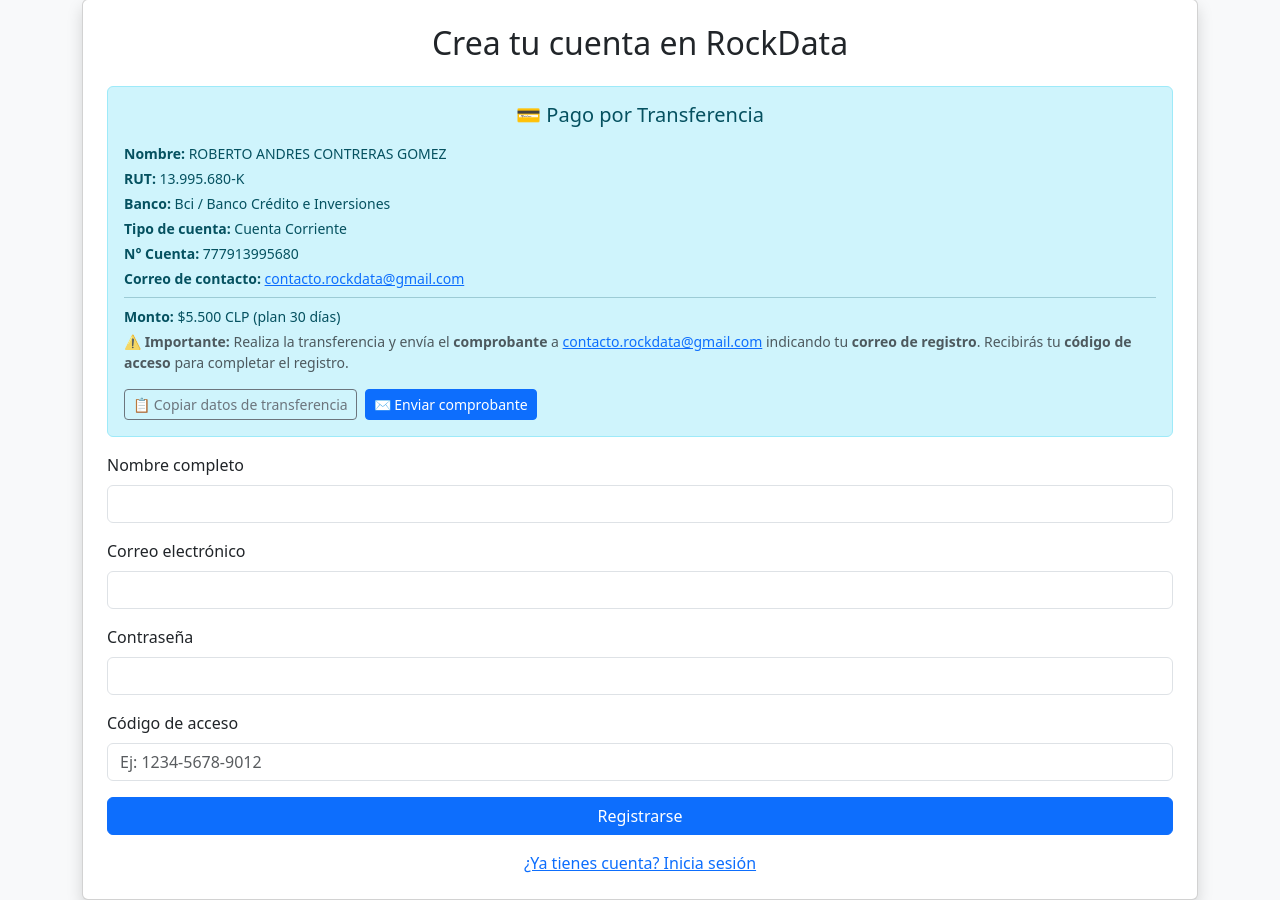
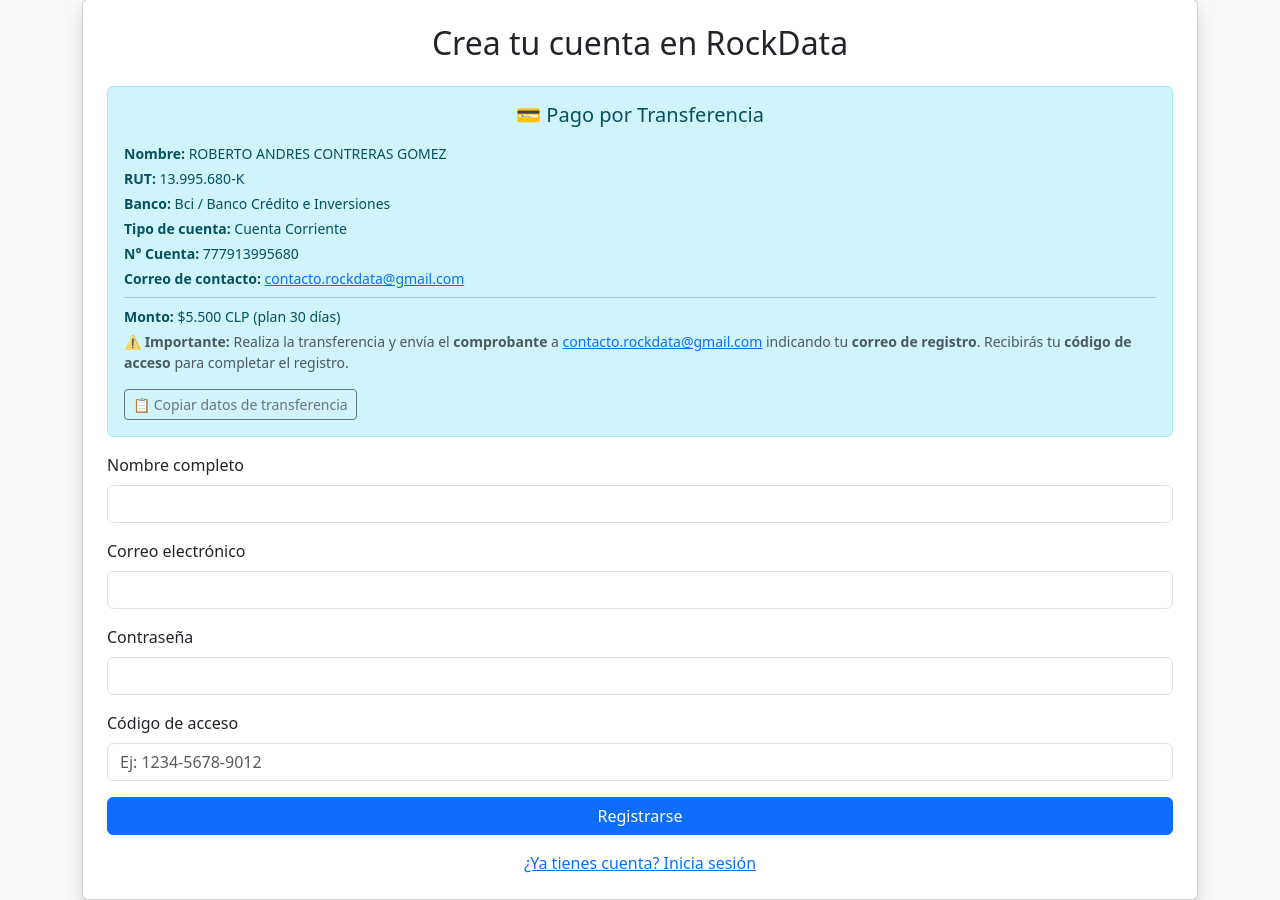
Before and after one commit to rockongo/RockData, a Flask app: page /registro in a window 1280 px wide. Shown: the part 49-949 px from the top of the page. Run offline with Flask 3, Linux system fonts and the light colour scheme.

Commit message:
RockData: quitar Flow y usar solo transferencia (registro actualizado)

```diff
--- a/templates/registro.html
+++ b/templates/registro.html
@@ -30,16 +30,9 @@
         </p>
       </div>
 
-      <!-- Acciones rápidas -->
+      <!-- Botón para copiar datos -->
       <div class="d-flex flex-wrap gap-2 mt-3">
         <button id="btnCopiar" class="btn btn-outline-secondary btn-sm">📋 Copiar datos de transferencia</button>
-
-        <!-- Mailto con asunto/cuerpo prellenados -->
-        <a
-          id="btnMail"
-          class="btn btn-primary btn-sm"
-          href="mailto:contacto.rockdata@gmail.com?subject=Comprobante%20transferencia%20-%20Registro%20RockData&body=Hola%2C%20adjunto%20comprobante%20de%20transferencia.%0D%0A%0D%0A%2D%20Correo%20de%20registro%3A%20%5Bescribe%20tu%20correo%5D%0D%0A%2D%20Monto%3A%20%245.500%20CLP%0D%0A%2D%20Nombre%20titular%20que%20transfiere%3A%20%5Bescribe%20tu%20nombre%5D%0D%0A%2D%20Banco%20de%20origen%3A%20%5Bescribe%20tu%20banco%5D%0D%0A%0D%0AGracias."
-        >✉️ Enviar comprobante</a>
       </div>
     </div>
 
@@ -76,19 +69,11 @@
     const cont = document.getElementById('datos-transferencia');
 
     function textoPlanoDesdeHTML(el) {
-      // Convierte el bloque en texto con saltos de línea limpios
       const etiqueta = el.cloneNode(true);
-      // Elimina enlaces dejando solo el texto
       etiqueta.querySelectorAll('a').forEach(a => { a.replaceWith(document.createTextNode(a.textContent)); });
-      // Reemplaza <br> por saltos de línea
       etiqueta.querySelectorAll('br').forEach(br => { br.replaceWith(document.createTextNode('\n')); });
-      const temp = document.createElement('div');
-      temp.appendChild(etiqueta);
-      let t = temp.innerText
-        .replace(/\n{3,}/g, '\n\n')
-        .replace(/\s+\n/g, '\n')
-        .trim();
-      return t;
+      const temp = document.createElement('div'); temp.appendChild(etiqueta);
+      return temp.innerText.replace(/\n{3,}/g, '\n\n').replace(/\s+\n/g, '\n').trim();
     }
 
     btn.addEventListener('click', async () => {
```
